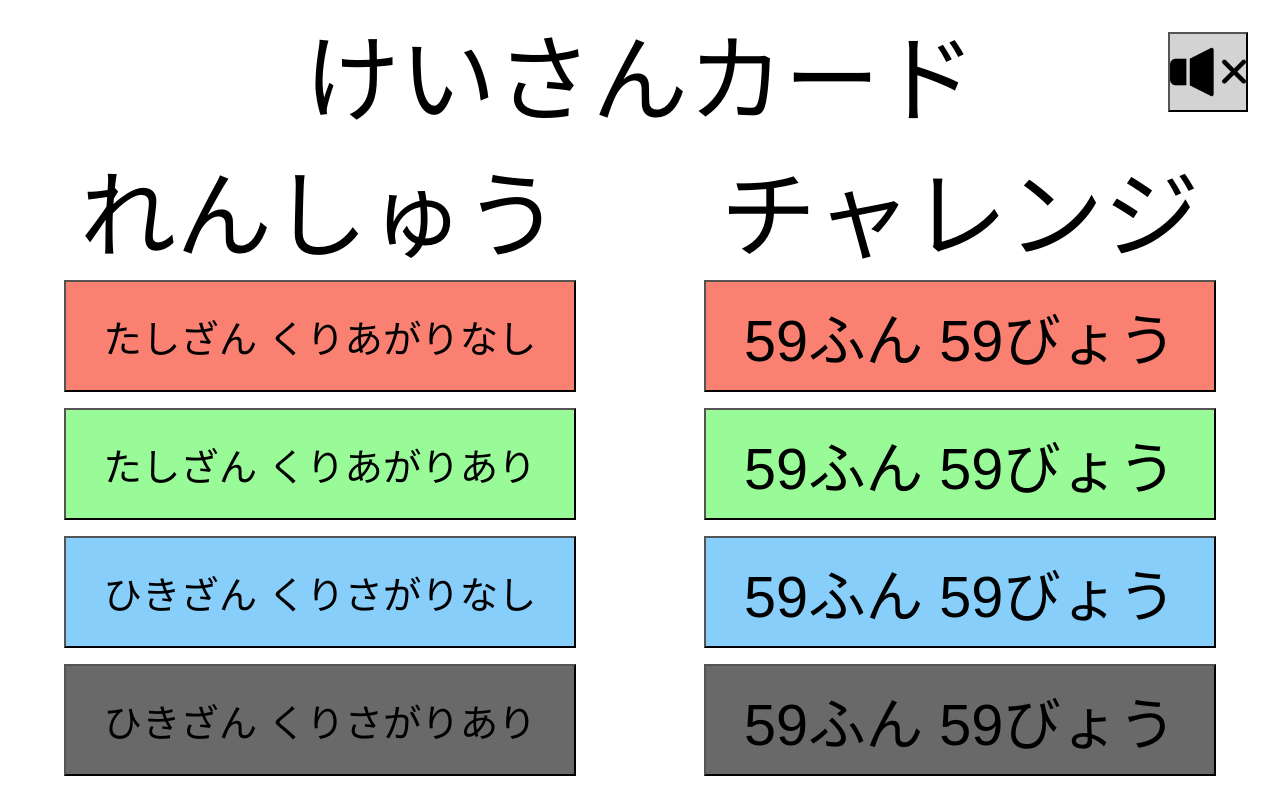
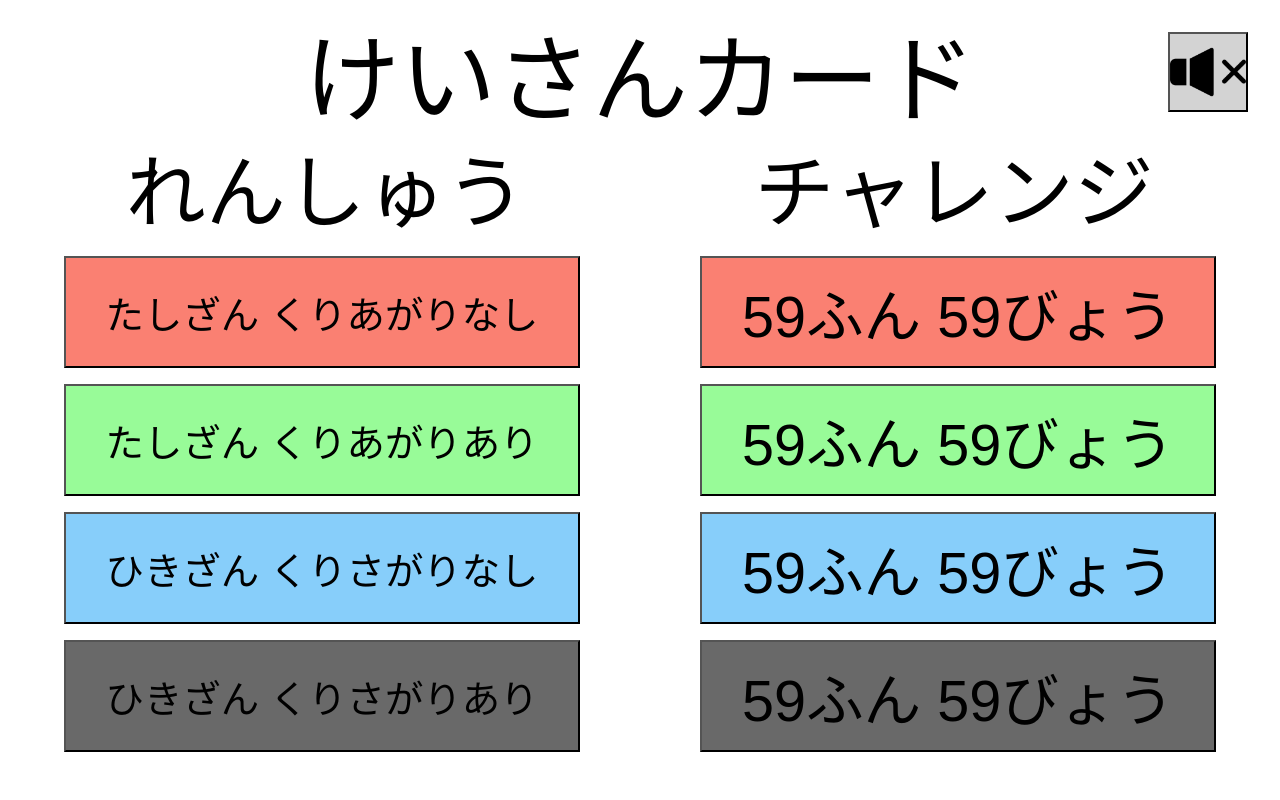
Before and after one commit to standt10/tool_storage, a plain HTML site: page CalcCard/index.html in a window 1280 px wide. Drawn offline with Linux system fonts and the light colour scheme.

Commit message:
Add files via upload

```diff
--- a/CalcCard/css/styles.css
+++ b/CalcCard/css/styles.css
@@ -19,7 +19,6 @@ body {
   height: 14vh;
   font-size: clamp(1.5rem, 8vw, 12vh);
   margin-top: 2vh;
-  margin-bottom: 3vh;
   text-align: center;
   overflow: hidden;
   display: flex;
@@ -49,19 +48,21 @@ body {
 }
 
 #subtitle {
-  display: flex;
-  justify-content: space-between;
-  align-items: center;
   height: 14vh;
-  text-align: center;
+  width: 90%;
+  display: grid;
+  grid-template-columns: 5fr 1fr 5fr;
+  grid-template-rows: repeat(4, auto);
+  justify-items: center;
+  align-items: stretch;
   margin-bottom: 2vh;
 }
 
-#subtitle .label {
-  width: 40vw;
-  height: 14vh;
+#subtitle span {
+  width: 100%;
+  height: 100%;
   margin: 0 5vw;
-  font-size: clamp(1.5rem, 7.5vw, 12vh);
+  font-size: clamp(1.5rem, 7.5vw, 10vh);
   justify-content: center;
   align-items: center;
   text-align: center;
@@ -69,38 +70,40 @@ body {
 }
 
 #buttons {
-  height: 65vh;
-}
-
-#buttons>div {
-  height: 14vh;
-  position: relative;
-  text-align: center;
-  margin-bottom: 2vh;
+  height: 62vh;
+  width: 90%;
+  display: grid;
+  grid-template-columns: 5fr 1fr 5fr;
+  grid-template-rows: repeat(4, auto);
+  justify-items: center;
+  align-items: stretch;
+  row-gap: 1rem;
+  margin-bottom: 6vh;
 }
 
 #buttons button {
-  width: 40vw;
-  height: 14vh;
-  margin: 0 5vw;
-  display: inline-block;
-  vertical-align: top;
+  width: 100%;
+  padding: 1rem;
+  display: flex;
+  justify-content: center;
+  align-items: center;
+  text-align: center;
   cursor: pointer;
 }
 
-#b1 button {
+.b1 {
   background-color: rgb(250, 128, 114);
 }
 
-#b2 button {
+.b2 {
   background-color: rgb(152, 251, 152);
 }
 
-#b3 button {
+.b3 {
   background-color: rgb(135, 206, 250);
 }
 
-#b4 button {
+.b4 {
   background-color: rgb(105, 105, 105);
 }
 
@@ -115,19 +118,25 @@ body {
 }
 
 .trophyLabel {
-  position: absolute;
-  display: inline-flex;
+  display: flex;
+  justify-items: right;
   justify-content: center;
   align-items: center;
   text-align: center;
-  top: 50%;
-  left: 50%;
-  height: 14vh;
-  width: 6.5vw;
+  height: 100%;
+  aspect-ratio: 1/1;
   font-size: clamp(1rem, 1.5vw, 3vh);
-  transform: translate(-50%, -50%);
-  border: 4px solid dimgray;
+  border: 4px solid;
   border-radius: 50%;
+}
+
+.trophyON {
+  border-color: dimgray;
+}
+
+.trophyOFF {
+  color: transparent;
+  border-color: transparent;
 }
 
 #quiz-page {
@@ -142,6 +151,7 @@ body {
   justify-content: space-between;
   align-items: center;
   height: 46vh;
+  width: 100%;
   text-align: center;
   margin-top: 2vh;
   margin-bottom: 2vh;
@@ -300,8 +310,6 @@ body {
   align-items: center;
   height: 46vh;
   text-align: center;
-  margin-top: 4vh;
-  margin-bottom: 2vh;
 }
 
 #btn1 {
--- a/CalcCard/index.html
+++ b/CalcCard/index.html
@@ -9,12 +9,7 @@
         <div id="top-page">
             <div id="title"></div>
             <div id="subtitle"></div>
-            <div id="buttons">
-                <div id="b1"></div>
-                <div id="b2"></div>
-                <div id="b3"></div>
-                <div id="b4"></div>
-            </div>
+            <div id="buttons"></div>
         </div>
         <div id="quiz-page">
             <div id="upper">
--- a/CalcCard/js/main.js
+++ b/CalcCard/js/main.js
@@ -47,25 +47,26 @@
         const subtitle = document.getElementById("subtitle");
         const label1 = document.createElement("span");
         label1.textContent = "れんしゅう"
-        label1.className = "label";
+        const space = document.createElement("div");
         const label2 = document.createElement("span");
         label2.textContent = "チャレンジ"
-        label2.className = "label";
         subtitle.appendChild(label1);
+        subtitle.appendChild(space);
         subtitle.appendChild(label2);
         //ボタンセット
         const buttonData = [
-            { id: "b1", label: "たしざん くりあがりなし" },
-            { id: "b2", label: "たしざん くりあがりあり" },
-            { id: "b3", label: "ひきざん くりさがりなし" },
-            { id: "b4", label: "ひきざん くりさがりあり" }
+            { cls: "b1", label: "たしざん くりあがりなし" },
+            { cls: "b2", label: "たしざん くりあがりあり" },
+            { cls: "b3", label: "ひきざん くりさがりなし" },
+            { cls: "b4", label: "ひきざん くりさがりあり" }
         ];
+        const buttons = document.getElementById("buttons");
         var num = 0;
-        buttonData.forEach(({ id, label }) => {
+        buttonData.forEach(({ cls, label }) => {
             num++;
-            const container = document.getElementById(id);
             const labelBtn = document.createElement("button");
             labelBtn.className = "button-label" + num;
+            labelBtn.classList.add(cls);
             labelBtn.id = "practice" + num;
             labelBtn.textContent = label;
             labelBtn.dataset.mode = num * -1;
@@ -74,8 +75,15 @@
                 startQuiz(this.dataset.mode)
             });
 
+            const trophyLabel = document.createElement("span");
+            trophyLabel.className = "trophyLabel";
+            trophyLabel.id = "trophy" + num;
+            trophyLabel.textContent = "５きゅう";
+            checkTrophy(trophyLabel, num);
+
             const timeBtn = document.createElement("button");
             timeBtn.className = "button-label" + num;
+            timeBtn.classList.add(cls);
             timeBtn.id = "challenge" + num;
             timeBtn.dataset.mode = num;
             timeBtn.addEventListener("click", function () {
@@ -83,14 +91,9 @@
                 startQuiz(this.dataset.mode)
             });
 
-            const trophyLabel = document.createElement("span");
-            trophyLabel.className = "trophyLabel";
-            trophyLabel.id = "trophy" + num;
-            checkTrophy(trophyLabel, num)
-
-            container.appendChild(labelBtn);
-            container.appendChild(timeBtn);
-            container.appendChild(trophyLabel);
+            buttons.appendChild(labelBtn);
+            buttons.appendChild(trophyLabel);
+            buttons.appendChild(timeBtn);
         });
         showRecord(loadRecord());
         document.getElementById("top-page").style.display = 'block';
@@ -615,16 +618,19 @@
         return "なし";
     }
 
+    //トロフィーの表示
     function checkTrophy(obj, mode) {
         let rankStr = checkTrophyName(mode, loadRecord()[mode - 1]);
         obj.textContent = rankStr;
         if (rankStr === "なし") {
-            if (!obj.classList.contains("invisible")) {
-                obj.classList.add("invisible");
+            if (obj.classList.contains("trophyON")) {
+                obj.classList.remove("trophyON");
             }
+            obj.classList.add("trophyOFF");
         } else {
-            if (obj.classList.contains("invisible")) {
-                obj.classList.remove("invisible");
+            if (obj.classList.contains("trophyOFF")) {
+                obj.classList.remove("trophyOFF");
+                obj.classList.add("trophyON")
             }
             if (rankStr.includes("きゅう")) {
                 obj.style.backgroundColor = "rgb(184,115,51)";
```
